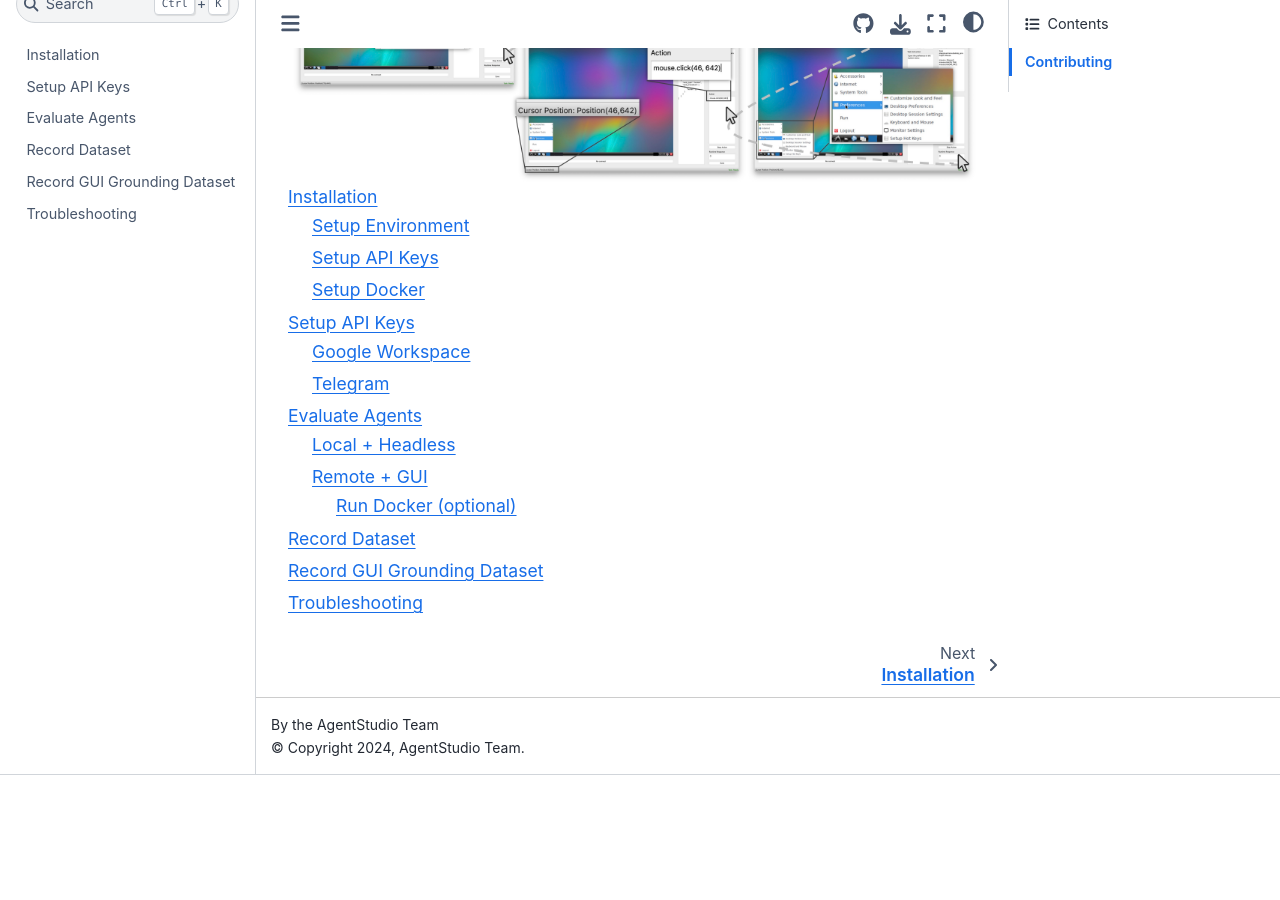
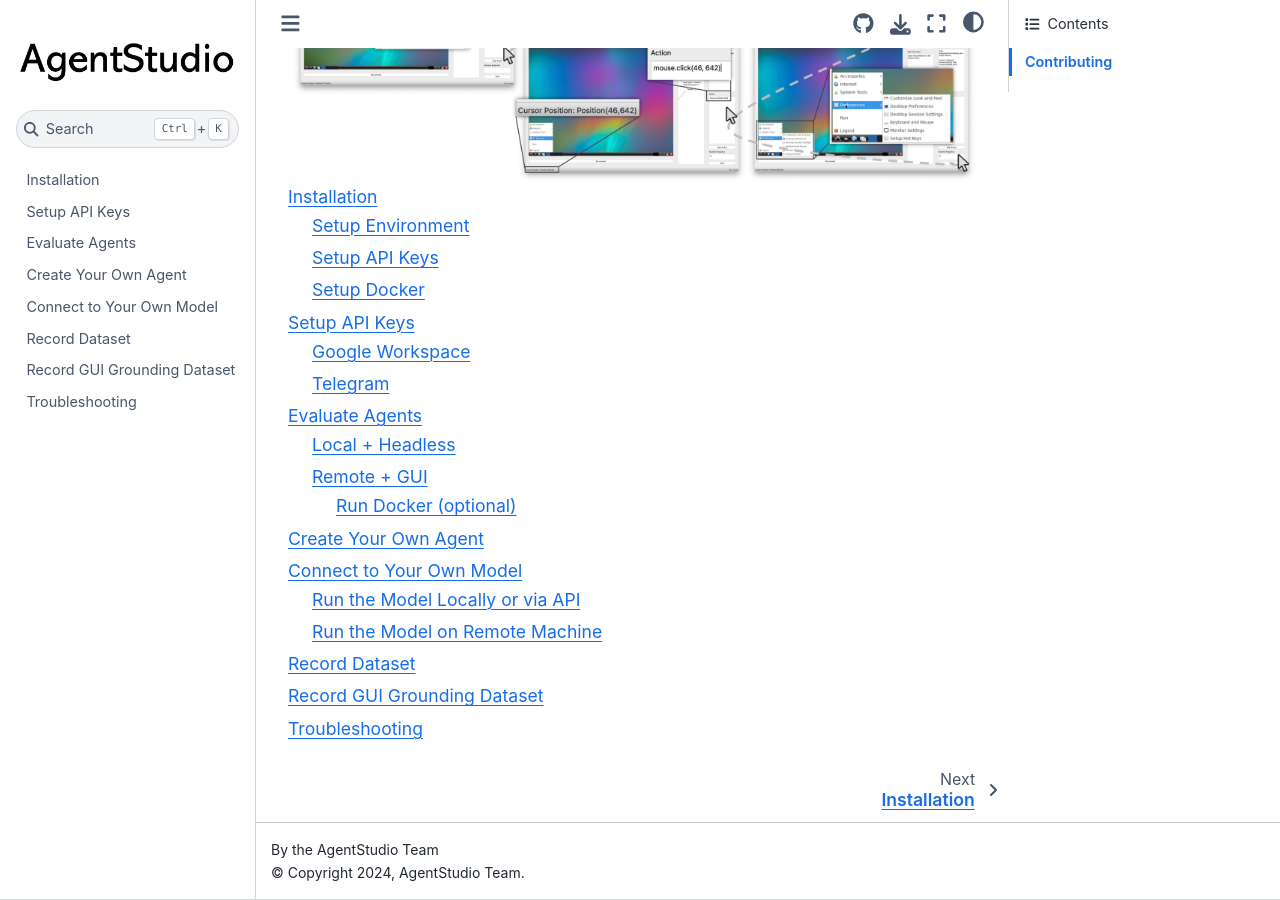
Before and after one commit to computer-agents/agent-studio, a Sphinx documentation site: the page built from docs/source/index.rst, in a window 1280 px wide and 900 px high, scrolled down 1368 px. Built offline with Sphinx 7.4.7 and the Sphinx Book theme 1.1.4, drawn with Linux system fonts in a browser that asks for light colours; before the commit the page ends 2143 px from its top, so only the background shows below that; some of the changed lines change nothing that is shown.

Commit message:
update docs

````diff
--- /dev/null
+++ b/docs/source/getting_started/connect_model.rst
@@ -0,0 +1,30 @@
+.. _connect_model:
+
+Connect to Your Own Model
+===============
+
+Run the Model Locally or via API
+----------------
+
+Our platform allows you to connect to your own model. Models are stored in the ``agent_studio/llm`` directory. Each model is a Python class that inherits from the ``BaseModel`` class. You can integrate your model by creating a new model class that inherits from the ``agent_studio.llm.base_model.BaseModel``. The model class must implement the following methods:
+
+1. ``name: str``: A unique name for the model. **The name should match the ``provider`` field in ``agent_studio/config/config.py``**.
+2. ``compose_messages(self, intermedia_msg: list[dict[str, Any]]) -> Any:``: Convert the intermediate messages to the format that the model can accept. The returned value is only used for ``generate_response`` function.
+3. ``generate_response(self, messages: list[dict[str, Any]], **kwargs) -> tuple[str, dict[str, int]]``: Generate the model's response to the given intermediate message. ``kwargs`` parameter is not used currently, but can be used in the future. The method should return two values:
+    - ``message: str``: The raw response message.
+    - ``info: dict[str, int]``: Additional information about the response. If you want to count token costs, you can store ``total_tokens`` in the ``info`` dictionary.
+
+
+Run the Model on Remote Machine
+----------------
+
+Maybe your model is too large to run on your local machine or there's no existing API to connect to it. In this case, you can run the model on a remote machine and connect to it via our model server. To do this, you need to use the ``agent_studio.llm.remote_model.RemoteProvider`` class and ``scripts/model_server`` script.
+
+1. **Modify the model server script** so that it can return the raw message and info.
+2. Run the model server on the remote machine with the following command:
+
+```bash
+python scripts/model_server.py
+```
+
+3. The ``RemoteProvider`` sends the messages to the remote machine, runs the model, and returns the response. Modify the ``model_server`` parameter in ``agent_studio/config/config.py`` by setting the IP address and port of the remote machine.
--- /dev/null
+++ b/docs/source/getting_started/create_agents.rst
@@ -0,0 +1,24 @@
+.. _create_agents:
+
+Create Your Own Agent
+===============
+
+Not satisfied with the existing agents? Create your own agent! This section will guide you through the process of creating a new agent.
+
+Agents are stored in the ``agent_studio/agent`` directory. Each agent is a Python class that inherits from the ``BaseAgent`` class. The agent class must implement the following methods:
+
+1. ``name: str``: A unique name for the agent. **The name should match the ``agent`` field in ``agent_studio/config/config.py``**.
+2. ``trajectory2intermediate_msg(self) -> list[dict[str, Any]]``: Convert the trajectory to a list of intermediate messages. You can access all internal states of the agent, e.g. ``self.trajectories``, ``self.system_prompt``, and ``self.instruction``. Construct the intermediate messages based on these states. The intermediate messages is a list of messages.Each message is a dictionary with the following fields:
+    - ``role: str``: The role of the message. It can be ``system``, ``user``, or ``assistant``.
+    - ``content: str | np.array``: The content can be a string or a numpy array.
+3. ``eval(self, final_obs: np.ndarray | None = None) -> dict[str, Any]``: Agent self-evaluation. The input is the final observation of the task (a screenshot if the current task is a visual task). You can use this information and past trajectories to construct the self-evaluation prompt. The method should return a dictionary with the following fields:
+    - ``score: float``: The score of the agent trajectories.
+    - ``feedback: str``: The feedback from the agent.
+    - ``prompt: str``: The self-evaluation prompt. **Must be in the format of the intermediate message format.**
+    - ``response: str``: The original response from the agent.
+
+---------
+
+You may also want to implement the following methods:
+
+1. ``reset(self, instruction: str) -> None:``: Reset the agent for a new task. This will read the task instructions and reset the agent's internal state. You can also read the system prompt here.
--- a/docs/source/index.rst
+++ b/docs/source/index.rst
@@ -47,6 +47,10 @@
 
    getting_started/evaluate_agents
 
+   getting_started/create_agents
+
+   getting_started/connect_model
+
    getting_started/start_recording
 
    getting_started/annotation
````
